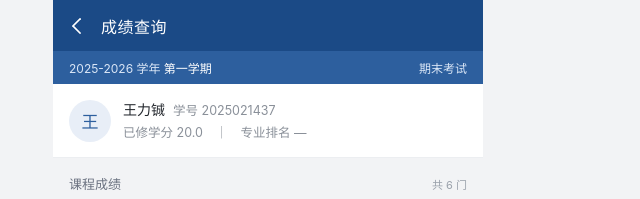
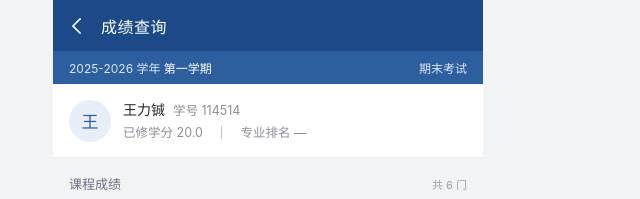
Before and after one commit to SGlowQ/1, a plain HTML site: page index.html in a window 1280 px wide. Shown: the top 199 px of the page, 372-1012 px from the left. Drawn offline with Linux system fonts and the light colour scheme.

Commit message:
Update index.html

```diff
--- a/index.html
+++ b/index.html
@@ -122,7 +122,7 @@
     <div class="stu">
       <div class="avatar" id="avatar">王</div>
       <div class="info">
-        <div><b>王力铖</b>学号 2025021437</div>
+        <div><b>王力铖</b>学号 114514</div>
         <div>已修学分 20.0　｜　专业排名 —</div>
       </div>
     </div>
```
